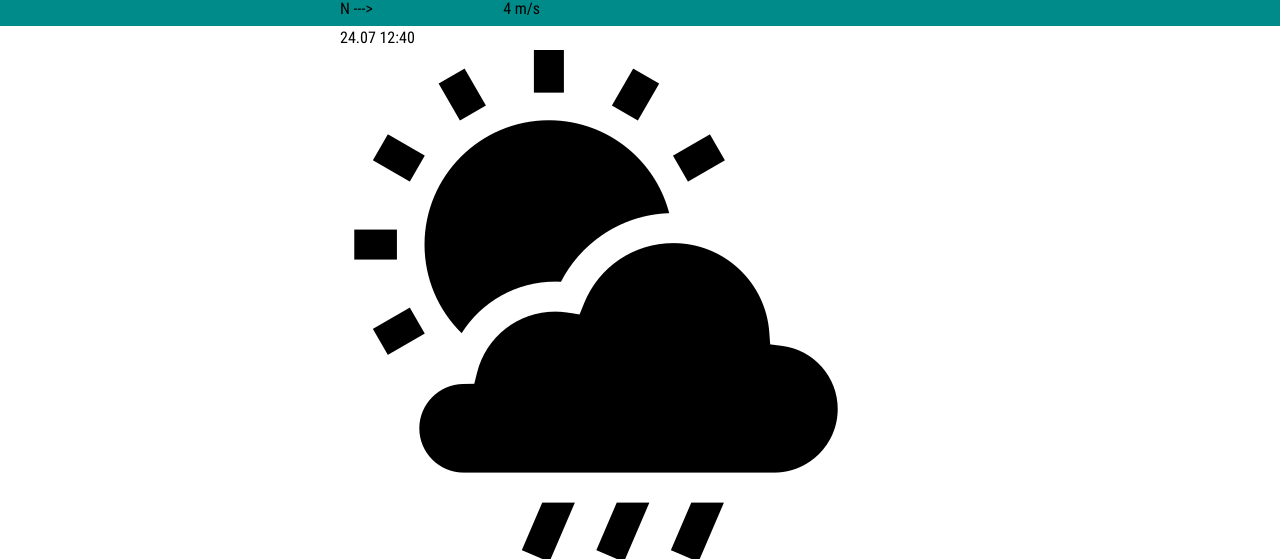
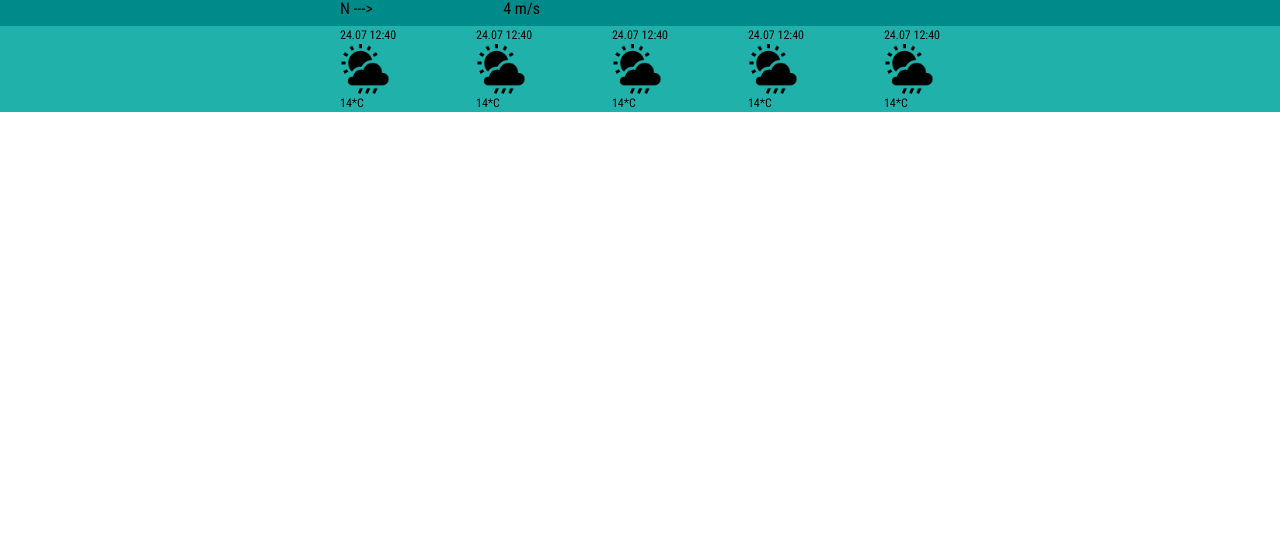
Before and after one commit to YauheniMel/weatherApp, a website built with webpack: page src/index.html in a window 1280 px wide. Shown: the part 188-747 px from the top of the page. Built offline with nearby package versions, Linux system fonts and the light colour scheme.

Commit message:
Create style for  main element

```diff
--- /dev/null
+++ b/src/css/main-style.scss
@@ -0,0 +1,20 @@
+.main {
+  background: LightSeaGreen;
+}
+
+.days {
+  display: flex;
+  justify-content: space-between;
+  font-size: 12px;
+}
+
+.day {
+
+  &__value {
+  }
+  &__icon {
+    width: 50px;
+  }
+  &__temperature {
+  }
+}
--- a/src/css/style.scss
+++ b/src/css/style.scss
@@ -1,6 +1,7 @@
 @import "nullstyle.scss";
 @import "font-styles.scss";
 @import "header-style.scss";
+@import "main-style.scss";
 
 body {
   font-family: "Roboto";
--- a/src/index.html
+++ b/src/index.html
@@ -37,6 +37,7 @@
   </header>
   <main class="main">
     <div class="container">
+      <div class="days">
         <div class="day">
           <p class="day__value">
             24.07 12:40
@@ -83,6 +84,7 @@
           </p>
         </div>
       </div>
+    </div>
   </main>
 </body>
 
```
Also changed, not shown: src/css/style.css. Lines whose indentation alone changed are shown as unchanged.
